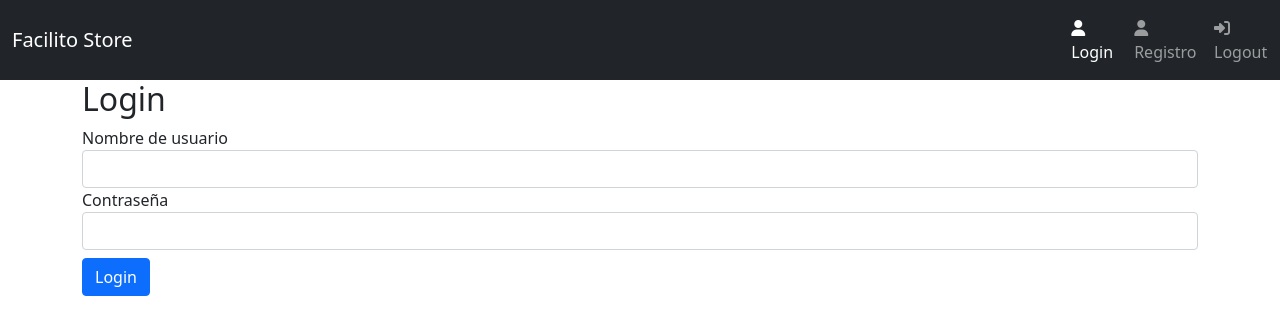
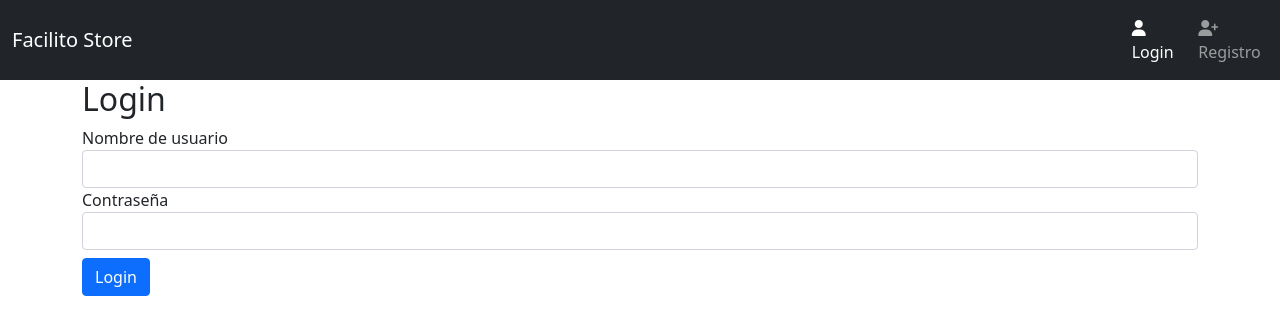
Before and after one commit to reivincitot/facilito_store, a Django app: page /usuarios/login in a window 1280 px wide. Shown: the top 335 px of the page. Run offline with Django 3.2, Linux system fonts and the light colour scheme; some libraries are stand-ins or nearby versions.

Commit message:
Vide Usuarios autenticados del modulo 3 del curso de django de codigo facilito

```diff
--- a/facilito_store/views.py
+++ b/facilito_store/views.py
@@ -22,6 +22,8 @@ def index(request):
             ]
     })
 def login_view(request):
+    if request.user.is_authenticated:
+        return redirect('index')
     if request.method == 'POST':
         username = request.POST.get('username')
         password = request.POST.get('password')
@@ -32,7 +34,6 @@ def login_view(request):
             return redirect('index')
         else:
             messages.error(request,'Usuario o contraseña no validos')
-
     return render(request,'users/login.html',{
 
     })
@@ -41,6 +42,8 @@ def logout_view(request):
     messages.success(request,'Sesión cerrada exitosamente')
     return redirect('login')
 def register(request):
+    if request.user.is_authenticated:
+        return redirect('index')
     form = RegisterForm(request.POST or None)
     if request.method =='POST' and form.is_valid():
         user = form.save()
--- a/templates/navbar.html
+++ b/templates/navbar.html
@@ -1,35 +1,37 @@
+{% url 'index' as index %}
 {% url 'login' as login %}
 {% url 'register' as register %}
 
 <nav class="navbar fix-top navbar-expand-md bg-dark navbar-dark">
     <div class="container">
-        <a href="" class="navbar-brand">Facilito Store</a>
+        <a href="{{index}}" class="navbar-brand">Facilito Store</a>
         <button type="button" class="navbar-toggler navbar-toggler-right" data-bs-toggle="collapse" data-bs-target="#navba">
             <span class="navbar-toggler-icon"></span>
         </button>
     </div>
     <div id="navba" class="collapse navbar-collapse hide">
         <ul class="navbar-nav ms-auto">
-            <div>
+            {% if user.is_authenticated %}
+            <li class="navbar-item">
+                <a href="{% url 'logout' %}" class="nav-link">
+                    <span class="fas fa-sign-in-alt "></span>
+                    Logout
+                </a>
+            </li>
+            {% else %}
             <li class="navbar-item ">
                 <a href="{{login}}" class="nav-link {% if request.path == login %}active{% endif %}">
                     <span class="fas fa-user "></span>
                     Login
                 </a>
             </li>
-            </div>
             <li class="navbar-item ">
                 <a href="{{register}}" class="nav-link {% if request.path == register %}active{% endif %}">
-                    <span class="fas fa-user "></span>
+                    <span class="fas fa-user-plus "></span>
                     Registro
                 </a>
             </li>
-            <li class="navbar-item">
-                <a href="{% url 'logout' %}" class="nav-link">
-                    <span class="fas fa-sign-in-alt "></span>
-                    Logout
-                </a>
-            </li>
+            {% endif %}
         </ul>
     </div>
 </nav>
```
